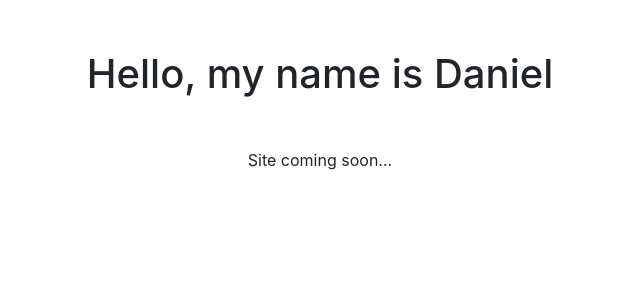
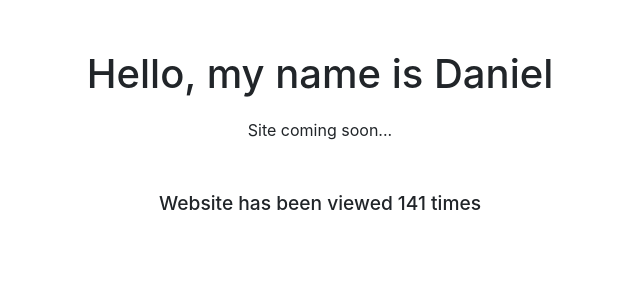
Before and after one commit to DAZTi/dazti.github.io, a PHP site: page / in a window 1280 px wide. Shown: the top 300 px of the page, without its empty margins (320-960 px from the left). Run offline with PHP 8.4, Linux system fonts and the light colour scheme.

Commit message:
-
- counter addon

```diff
--- /dev/null
+++ b/config/_counter.php
@@ -0,0 +1,13 @@
+<?php
+$file = fopen("config/_counter.txt","r");{
+    $count = fgets($file,1000);
+    $count+=1 ;
+    fclose($file);
+}
+
+$file = fopen("config/_counter.txt", "w");{
+    fwrite($file, $count);
+    fclose($file);
+}
+
+?>
--- /dev/null
+++ b/config/_counter.txt
@@ -0,0 +1 @@
+140
--- a/css/scss/theme.css
+++ b/css/scss/theme.css
@@ -19,10 +19,11 @@ nav a {
   text-align: center; }
 
 .nameisasyouwant {
-  text-align: center; }
+  text-align: center;
+  display: none; }
 
-#wrap {
-  min-width: 1280px;
-  max-width: 1920px;
-  margin: 0 auto;
-  background: #37373d; }
+.counter {
+  text-align: center;
+  display: none; }
+  .counter h1 {
+    font-size: 1.2rem; }
--- /dev/null
+++ b/index.php
@@ -0,0 +1,41 @@
+<!DOCTYPE html>
+    <head>
+        <meta charset="utf-8">
+        <title></title>
+        <link rel="stylesheet" href="css/scss/theme.css">
+        <link rel="stylesheet" href="css/bootstrap/bootstrap.css">
+        <link rel="stylesheet" href="css/bootstrap/bootstrap.min.css">
+    </head>
+    <body>
+
+            <div class="container-fluid">
+                   <div class="inspectingcodeisfun">
+                    <a class="welcome">
+                        <h1>
+                        Hello, my name is Daniel
+                        </h1>
+                    </a>
+                </div>
+
+                <div class="nameisasyouwant">
+                    Site coming soon...
+                </div>
+            </div>
+
+        <?php
+        include "config/_counter.php";
+        ?>
+
+            <div class="counter">
+                <h1>
+                    Website has been viewed<?php echo " $count"; ?> times
+                </h1>
+            </div>
+
+
+        <script src="https://ajax.googleapis.com/ajax/libs/jquery/3.3.1/jquery.min.js"></script>
+        <script src="https://cdnjs.cloudflare.com/ajax/libs/popper.js/1.14.3/umd/popper.min.js"></script>
+        <script src="js/custom.js"></script>
+
+    </body>
+</html>
--- a/js/custom.js
+++ b/js/custom.js
@@ -3,8 +3,13 @@
 
 $(document).ready(function(){
     $(".inspectingcodeisfun").fadeIn({queue: false, duration: 'slow'}).animate({ "marginTop": "+50px" }, "slow");
-    $(".nameisasyouwant").fadeIn(500).animate({ "marginTop": "+50px" }, "slow");
+    $(".counter").fadeIn({queue: false, duration: 'slow'}).animate({ "marginTop": "+50px" }, "slow");
+
+    $(".nameisasyouwant").fadeIn({queue: false, duration: 'slow'}).animate({ "marginTop": "+20px" }, "slow");
+
+
 });
+
 
 
 $( document ).ready(function() {
```
Also changed, not shown: css/scss/styles.scss (+9 -5 lines).
